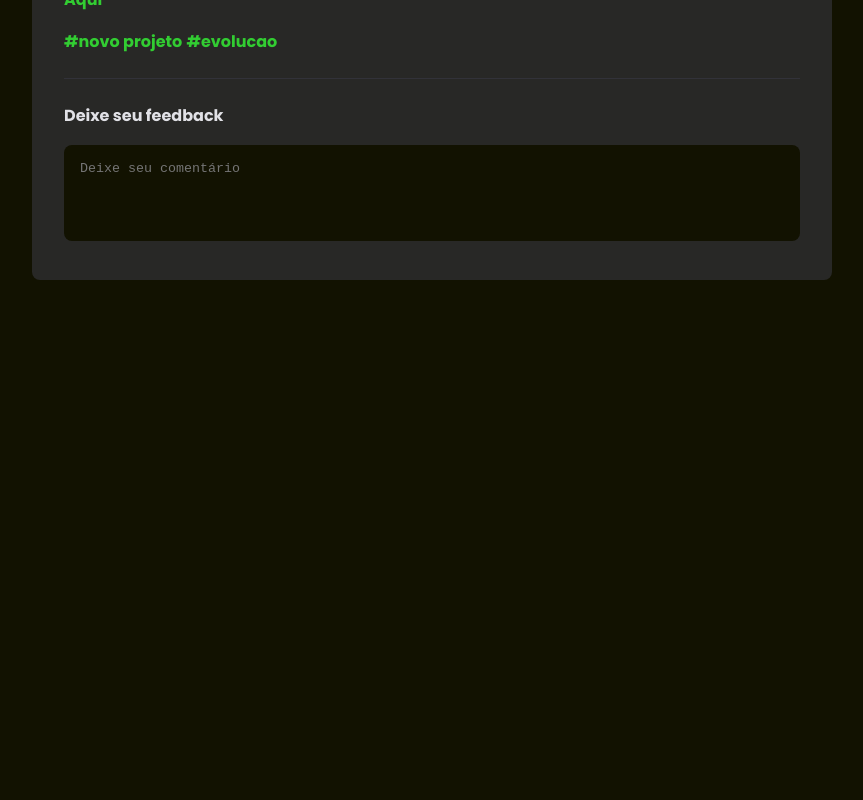
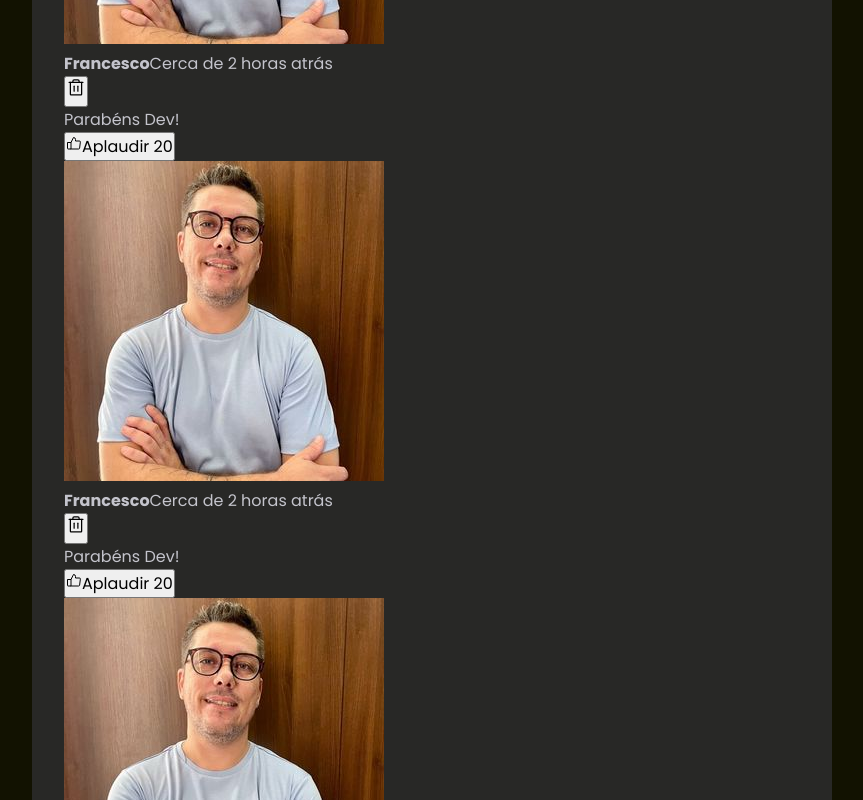
Before and after one commit to Juli084/Social-midia, a React (Vite) app: page / in a window 1280 px wide. Shown: the part 840-1640 px from the top of the page, without its empty margins (352-1215 px from the left). Before the commit the page ends 1161 px from the top, so only its background shows below. Built offline with nearby package versions, Linux system fonts and the light colour scheme.

Commit message:
Commit: Estrutura da aplicação - Componente: Comment

```diff
--- /dev/null
+++ b/src/components/Comment.jsx
@@ -0,0 +1,36 @@
+import { ThumbsUp, Trash } from "phosphor-react";
+import styles from "./Comment.module.css";
+
+export function Comment () {
+    return (
+        <div className={styles.comment}>
+            <img src="./src/assets/avatar.jpg" alt="" />
+
+            <div className={styles.commentBox}>
+                <div className={styles.commentContent}>
+                    <header>
+                        <div className={styles.authorAndTime}>
+                            <strong>Francesco</strong>
+                            <time title="26 de Abril de 2024 as 21:45" dateTime="2024-04-26 21:45:50">Cerca de 2 horas atrás</time>
+                        </div>
+
+                        <button title="Deletar comentário">
+                            <Trash size={20}/>
+                        </button>
+                    </header>
+
+                    <p>Parabéns Dev!</p>
+
+                </div>
+                <footer>
+                    <button>
+                        <ThumbsUp />
+                        Aplaudir <span>20</span>
+                    </button>
+
+                </footer>
+            </div>
+
+        </div>
+    )
+}
--- /dev/null
+++ b/src/components/Comment.module.css
@@ -0,0 +1,3 @@
+.comment {
+
+}
--- a/src/components/Post.jsx
+++ b/src/components/Post.jsx
@@ -1,3 +1,4 @@
+import { Comment } from "./Comment";
 import styles from "./Post.module.css";
 
 export function Post () {
@@ -39,6 +40,13 @@ export function Post () {
                 </footer>
             </form>
 
+            <div className={styles.commentList}>
+                <Comment />
+                <Comment />
+                <Comment />
+                <Comment />
+            </div>
+
         </article>
     )
 }
```
